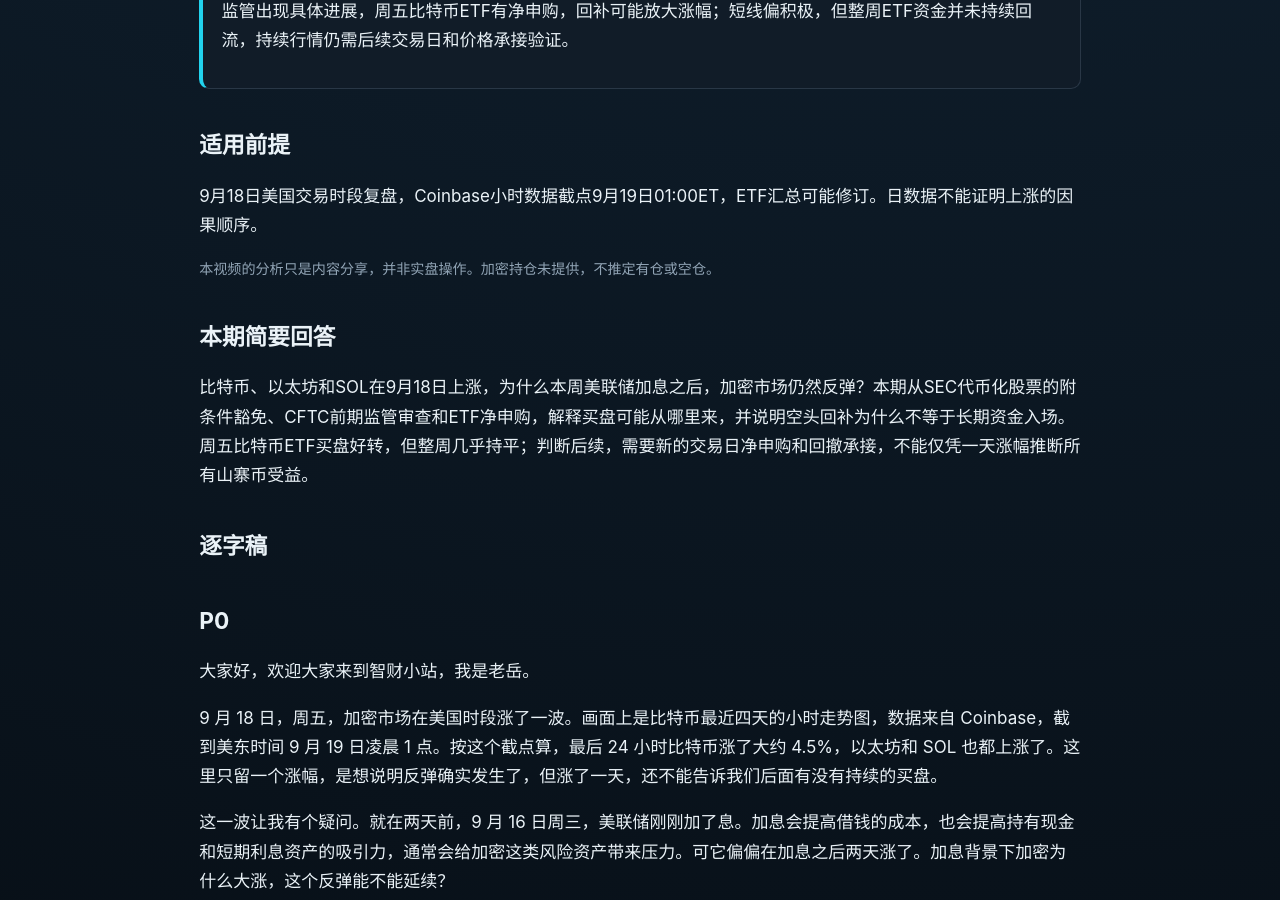
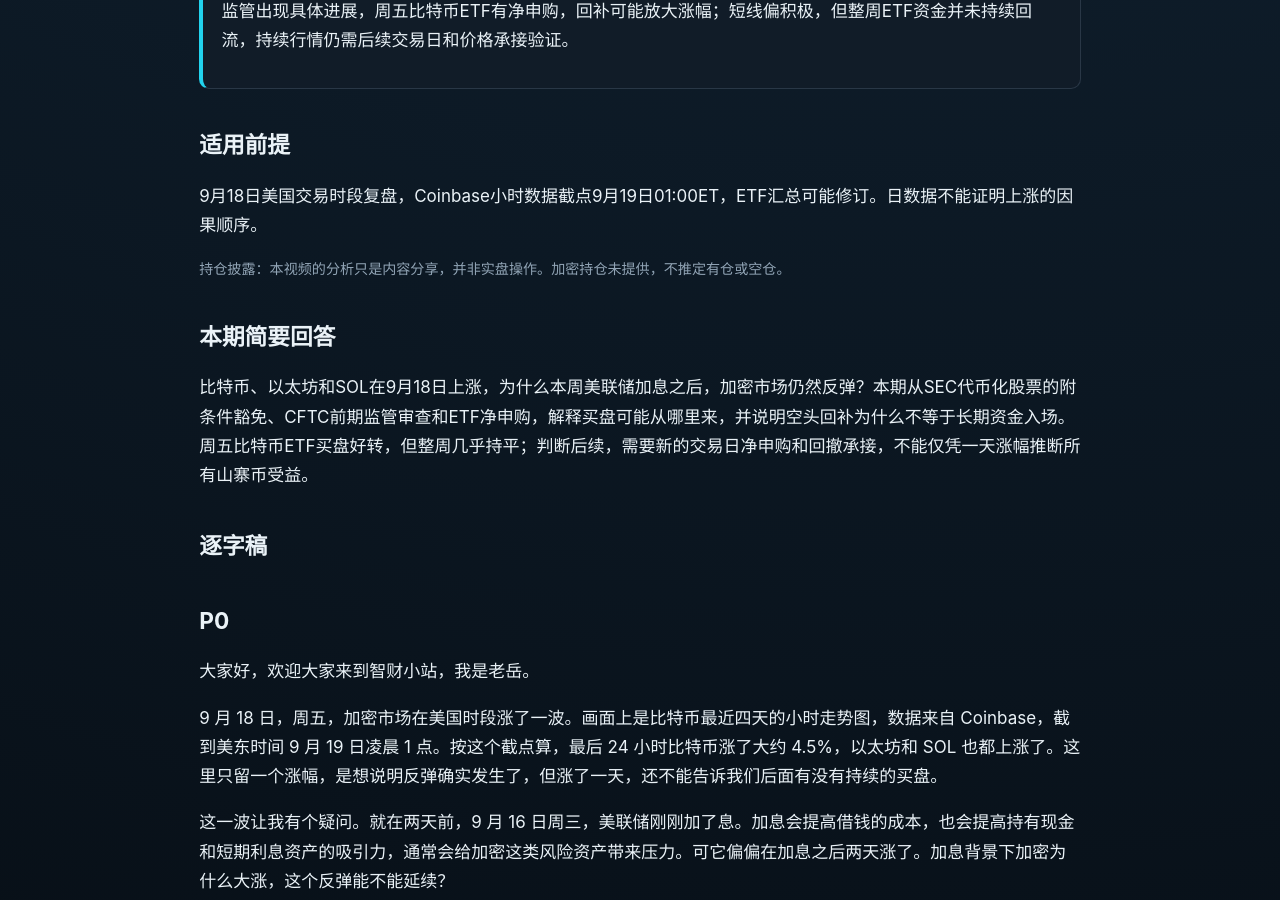
Before and after one commit to wenchangyue/zhicai-market-notes, a Jekyll site: the page built from _episodes/2026-09-19-crypto-rally-outlook.md, in a window 1280 px wide and 900 px high, scrolled down 1005 px. Built offline with Jekyll 4.4.1, drawn with Linux system fonts in a browser that asks for light colours.

Commit message:
Publish companion page for 2026-09-19-crypto-rally-outlook

```diff
--- a/_episodes/2026-09-19-crypto-rally-outlook.md
+++ b/_episodes/2026-09-19-crypto-rally-outlook.md
@@ -19,7 +19,7 @@ updated_date: 2026-09-19
 data_as_of: "2026-09-19 01:00 ET"
 quick_answer: "监管出现具体进展，周五比特币ETF有净申购，回补可能放大涨幅；短线偏积极，但整周ETF资金并未持续回流，持续行情仍需后续交易日和价格承接验证。"
 scope: "9月18日美国交易时段复盘，Coinbase小时数据截点9月19日01:00ET，ETF汇总可能修订。日数据不能证明上涨的因果顺序。"
-holdings_disclosure: "本视频的分析只是内容分享，并非实盘操作。加密持仓未提供，不推定有仓或空仓。"
+holdings_disclosure: "持仓披露：本视频的分析只是内容分享，并非实盘操作。加密持仓未提供，不推定有仓或空仓。"
 faq:
   - q: 这次是美联储降息导致的吗？
     a: "不是。9月16日FOMC决定加息，不能用降息放水解释；但这也不足以排除全部宏观影响。"
```
